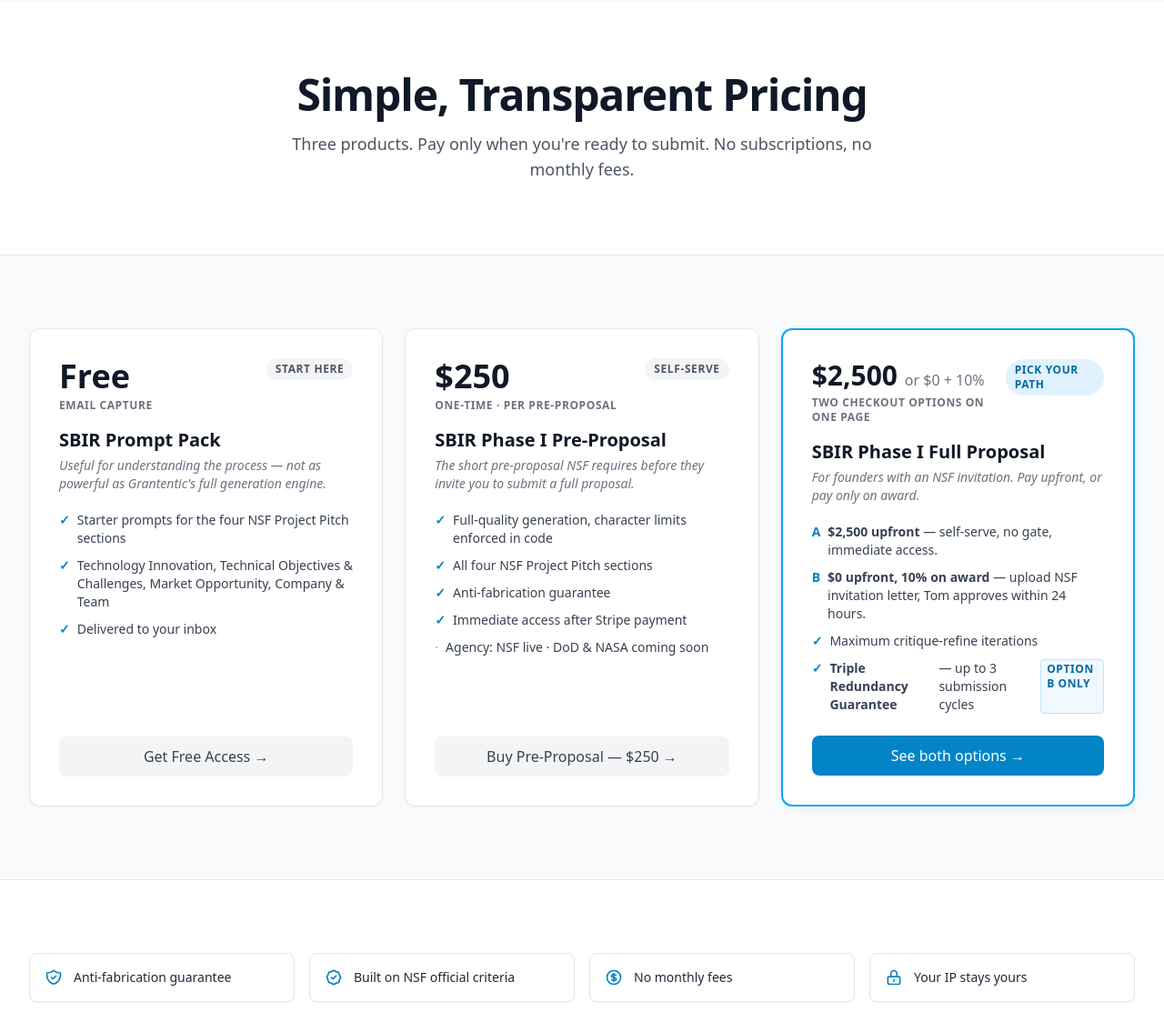
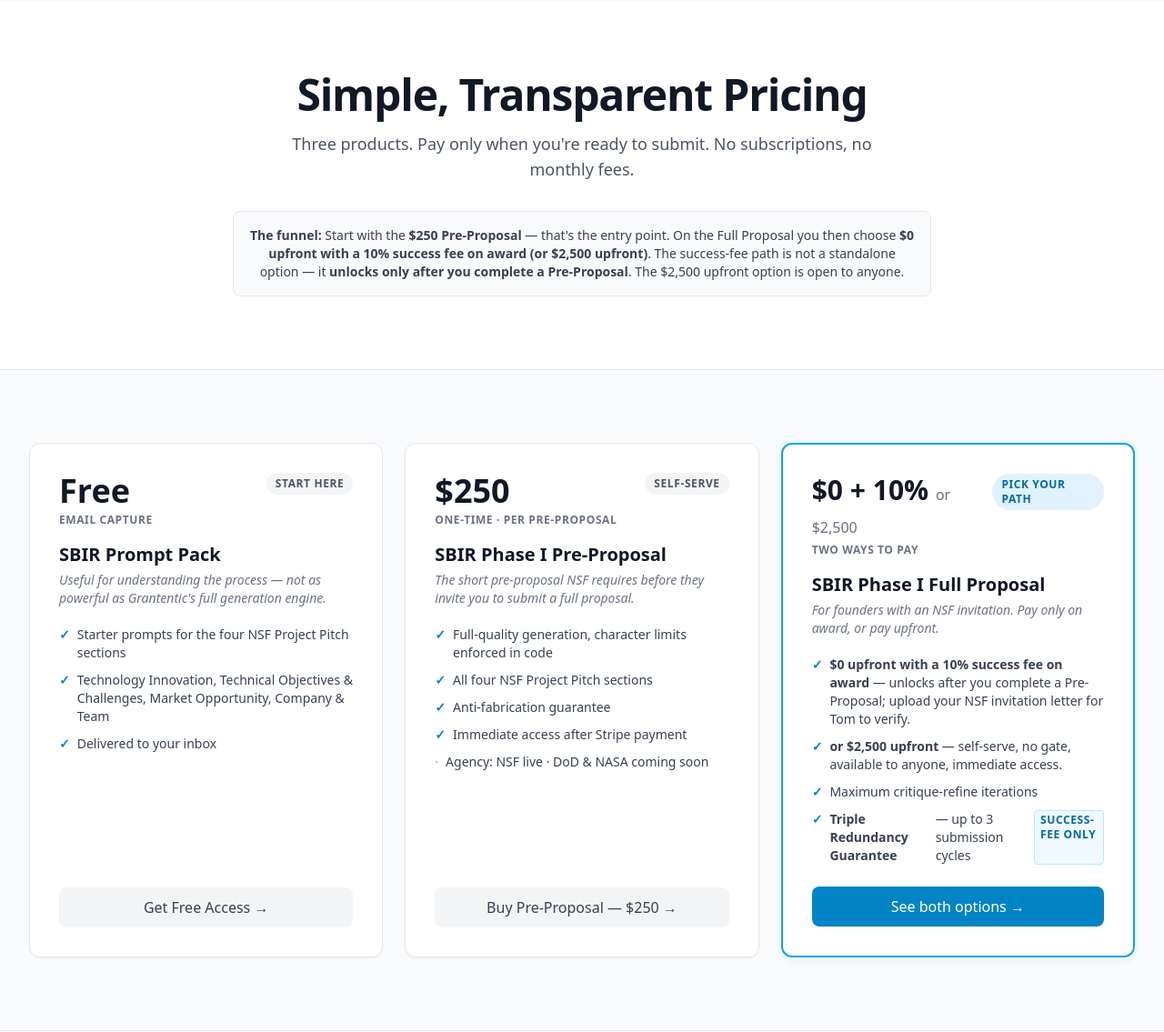
Before and after one commit to tommytoyou/grantentic, a FastAPI app: page /pricing in a window 1280 px wide. Shown: the part 65-1200 px from the top of the page at 91% size. Run offline with FastAPI, Linux system fonts and the light colour scheme; some libraries are stand-ins or nearby versions.

Commit message:
feat: funnel pricing — success fee gated behind pre-proposal

```diff
--- a/src/database.py
+++ b/src/database.py
@@ -223,6 +223,16 @@ def get_credits(user_id: str) -> dict:
     }
 
 
+def has_completed_pre_proposal(user_id: Optional[str]) -> bool:
+    """True if the user has a Pre-Proposal on record. A Pre-Proposal purchase
+    grants a pre_proposal credit that is never decremented, so this stays true
+    once the customer has entered the funnel. Gates the $0-upfront success-fee
+    path on the Full Proposal — that option only unlocks after a Pre-Proposal."""
+    if not user_id:
+        return False
+    return get_credits(user_id).get("pre_proposal_credits", 0) > 0
+
+
 # ============================================================================
 # PENDING APPROVALS (Full Proposal — Option B success-fee queue)
 # ============================================================================
--- a/templates/full_proposal_pending.html
+++ b/templates/full_proposal_pending.html
@@ -8,7 +8,7 @@
         <div class="inline-flex items-center justify-center w-16 h-16 rounded-full bg-primary-50 border-2 border-primary-200 text-primary-600 text-3xl mb-6">✓</div>
         <h1 class="text-4xl font-bold text-gray-900 tracking-tight">Application received</h1>
         <p class="mt-4 text-lg text-gray-600 max-w-xl mx-auto">
-            Tom Erickson will review your NSF invitation letter and respond within 24 hours at
+            Tom Erickson will review your NSF invitation letter and respond at
             <span class="font-mono text-sm bg-gray-100 border border-gray-200 rounded px-2 py-0.5 text-gray-800">{{ contact_email }}</span>.
         </p>
         <p class="mt-2 text-sm text-gray-500">Reference: <span class="font-mono">{{ approval_id }}</span></p>
--- a/templates/pricing.html
+++ b/templates/pricing.html
@@ -1,7 +1,7 @@
 {% extends "marketing_base.html" %}
 
 {% block title %}Pricing — Grantentic{% endblock %}
-{% block description %}Three products for SBIR Phase I founders: a free Prompt Pack, a $250 Pre-Proposal generator, and a Full Proposal generator at $2,500 upfront or $0 + 10% on award (success-fee with Triple Redundancy Guarantee).{% endblock %}
+{% block description %}Three products for SBIR Phase I founders: a free Prompt Pack, a $250 Pre-Proposal generator (the entry point), and a Full Proposal generator at $0 upfront with a 10% success fee on award (or $2,500 upfront). The success-fee path unlocks after you complete a Pre-Proposal.{% endblock %}
 
 {% block content %}
 
@@ -12,6 +12,13 @@
         <p class="mt-4 text-lg text-gray-600 max-w-2xl mx-auto">
             Three products. Pay only when you're ready to submit. No subscriptions, no monthly fees.
         </p>
+
+        <!-- Funnel made explicit -->
+        <div class="mt-8 max-w-3xl mx-auto rounded-lg border border-gray-200 bg-gray-50 p-4">
+            <p class="text-sm text-gray-700">
+                <b>The funnel:</b> Start with the <b>$250 Pre-Proposal</b> — that's the entry point. On the Full Proposal you then choose <b>$0 upfront with a 10% success fee on award (or $2,500 upfront)</b>. The success-fee path is not a standalone option — it <b>unlocks only after you complete a Pre-Proposal</b>. The $2,500 upfront option is open to anyone.
+            </p>
+        </div>
     </div>
 </section>
 
@@ -65,22 +72,22 @@
                 </a>
             </div>
 
-            <!-- 3. SBIR Phase I Full Proposal — $2,500 or $0 + 10% (featured) -->
+            <!-- 3. SBIR Phase I Full Proposal — $0 + 10% (gated) or $2,500 (featured) -->
             <div class="bg-white rounded-xl shadow-md border-2 border-primary-500 p-8 flex flex-col ring-4 ring-primary-50">
                 <div class="flex items-start justify-between mb-4">
                     <div>
-                        <div class="text-3xl font-bold text-gray-900">$2,500 <span class="text-base font-medium text-gray-500">or $0 + 10%</span></div>
-                        <div class="text-xs font-semibold text-gray-500 uppercase tracking-wider mt-1">Two checkout options on one page</div>
+                        <div class="text-3xl font-bold text-gray-900">$0 + 10% <span class="text-base font-medium text-gray-500">or $2,500</span></div>
+                        <div class="text-xs font-semibold text-gray-500 uppercase tracking-wider mt-1">Two ways to pay</div>
                     </div>
                     <span class="text-xs font-semibold uppercase tracking-wider px-2.5 py-1 rounded-full bg-primary-100 text-primary-700">Pick your path</span>
                 </div>
                 <h3 class="text-xl font-bold text-gray-900 mb-1">SBIR Phase I Full Proposal</h3>
-                <p class="text-sm text-gray-500 italic mb-5">For founders with an NSF invitation. Pay upfront, or pay only on award.</p>
+                <p class="text-sm text-gray-500 italic mb-5">For founders with an NSF invitation. Pay only on award, or pay upfront.</p>
                 <ul class="space-y-2.5 text-sm text-gray-700 mb-6 flex-grow">
-                    <li class="flex gap-2"><span class="text-primary-600 font-bold">A</span> <span><b>$2,500 upfront</b> — self-serve, no gate, immediate access.</span></li>
-                    <li class="flex gap-2"><span class="text-primary-600 font-bold">B</span> <span><b>$0 upfront, 10% on award</b> — upload NSF invitation letter, Tom approves within 24 hours.</span></li>
+                    <li class="flex gap-2"><span class="text-primary-600 font-bold">✓</span> <span><b>$0 upfront with a 10% success fee on award</b> — unlocks after you complete a Pre-Proposal; upload your NSF invitation letter for Tom to verify.</span></li>
+                    <li class="flex gap-2"><span class="text-primary-600 font-bold">✓</span> <span><b>or $2,500 upfront</b> — self-serve, no gate, available to anyone, immediate access.</span></li>
                     <li class="flex gap-2"><span class="text-primary-600 font-bold">✓</span> Maximum critique-refine iterations</li>
-                    <li class="flex gap-2"><span class="text-primary-600 font-bold">✓</span> <b>Triple Redundancy Guarantee</b> — up to 3 submission cycles <span class="text-xs uppercase tracking-wider font-semibold text-primary-700 bg-primary-50 border border-primary-200 rounded px-1.5 py-0.5 ml-1">Option B only</span></li>
+                    <li class="flex gap-2"><span class="text-primary-600 font-bold">✓</span> <b>Triple Redundancy Guarantee</b> — up to 3 submission cycles <span class="text-xs uppercase tracking-wider font-semibold text-primary-700 bg-primary-50 border border-primary-200 rounded px-1.5 py-0.5 ml-1">Success-fee only</span></li>
                 </ul>
                 <a href="/products/phase-i-full-proposal" class="block w-full text-center px-4 py-2.5 bg-primary-600 hover:bg-primary-700 text-white font-medium rounded-lg transition-colors">
                     See both options →
@@ -134,13 +141,13 @@
         <div class="space-y-3">
             {% set faqs = [
                 ('What is the difference between the Pre-Proposal and the Full Proposal?',
-                 'The SBIR Phase I Pre-Proposal is the short pre-proposal you submit first to NSF SBIR/STTR. If NSF likes it, they invite you to submit a Full Proposal. The Pre-Proposal product ($250) generates the Pre-Proposal. The Full Proposal product generates the longer, post-invitation submission and is offered at $2,500 upfront (Option A) or $0 upfront with a 10% success fee on award (Option B).'),
-                ('How does Option B (success-fee) work?',
-                 'You upload your official NSF invitation letter (PDF). Tom Erickson reviews and approves or declines within 24 hours. If approved, you can immediately generate your Full Proposal with no upfront payment. If NSF awards you a Phase I grant, you owe Grantentic 10% of the awarded amount, invoiced manually after the award notification. If you are not awarded, you owe nothing.'),
+                 'The SBIR Phase I Pre-Proposal is the short pre-proposal you submit first to NSF SBIR/STTR — it is the entry point to Grantentic ($250). If NSF likes it, they invite you to submit a Full Proposal. The Full Proposal product generates the longer, post-invitation submission and is offered at $0 upfront with a 10% success fee on award (or $2,500 upfront).'),
+                ('How does the $0-upfront success-fee path work, and how do I unlock it?',
+                 'The success-fee path is not a standalone option — it unlocks only after you complete a Pre-Proposal. Once you have a Pre-Proposal on record, you upload your official NSF invitation letter (PDF) and Tom Erickson verifies it. If approved, you generate your Full Proposal with no upfront payment. If NSF awards you a Phase I grant, you owe Grantentic 10% of the awarded amount, invoiced manually after the award notification. If you are not awarded, you owe nothing.'),
                 ('What is the Triple Redundancy Guarantee?',
-                 'Triple Redundancy is exclusive to Option B (success-fee). If your first submission isn\'t funded, you get up to two additional generation cycles to resubmit — three total — at no extra cost. It does not apply to Option A or to the Pre-Proposal product.'),
-                ('Can I buy the Full Proposal Generator without an NSF invitation?',
-                 'Yes — Option A ($2,500 upfront) has no gate. You can pay and start generating immediately. Option B requires an NSF invitation letter because Tom needs to verify it before approving the success-fee track.'),
+                 'Triple Redundancy is exclusive to the success-fee path. If your first submission isn\'t funded, you get up to two additional generation cycles to resubmit — three total — at no extra cost. It does not apply to the $2,500 upfront option or to the Pre-Proposal product.'),
+                ('Can I buy the Full Proposal without a Pre-Proposal or an NSF invitation?',
+                 'Yes — the $2,500 upfront option is open to anyone, with no gate: pay and start generating immediately. The $0-upfront success-fee path is different. It unlocks only after you complete a Pre-Proposal, and it also requires your NSF invitation letter so Tom can verify it before approving the success-fee track.'),
                 ('Does this work for DoD and NASA, not just NSF?',
                  'NSF is live today. DoD and NASA are coming soon. The agency selector on the dashboard already shows DoD and NASA so you can see what\'s on the roadmap.'),
                 ('What happens if a section exceeds the character limit?',
--- a/webapp.py
+++ b/webapp.py
@@ -68,6 +68,7 @@ from src.database import (
     StorageBucketMissingError,
     grant_credits,
     get_credits,
+    has_completed_pre_proposal,
 )
 from src.auth import hash_password
 from src.agency_loader import load_agency_requirements
@@ -1037,9 +1038,17 @@ async def checkout_full_proposal_success_fee(
     contact_email: str = Form(...),
     terms_accepted: str = Form(""),
 ):
-    """SBIR Phase I Full Proposal — Option B, $0 upfront + 10% success fee.
+    """SBIR Phase I Full Proposal — $0 upfront + 10% success fee path.
+    Only unlocks after the customer has a completed Pre-Proposal on record.
     Captures invitation letter (Supabase Storage) and queues for Tom's review."""
     require_launched_or_503(request)
+
+    # Funnel gate: the $0-upfront success-fee path is not standalone — it is
+    # unlocked only after the customer completes a Pre-Proposal. Block and send
+    # them to buy the Pre-Proposal first. ($2,500 upfront stays open to anyone.)
+    if not has_completed_pre_proposal(request.session.get("user_id")):
+        return RedirectResponse(url="/products/phase-i-pre-proposal?gated=success_fee", status_code=303)
+
     if terms_accepted != "on":
         raise HTTPException(status_code=400, detail="You must accept the success-fee terms.")
 
@@ -1289,6 +1298,8 @@ async def product_phase_i_pre_proposal(request: Request):
     return templates.TemplateResponse(request, "products/phase_i_pre_proposal.html", {
         "user": get_current_user(request),
         "product": Config.PRODUCTS["pre_proposal"],
+        # Set when a user is bounced here after trying the gated success-fee path.
+        "gated": request.query_params.get("gated") == "success_fee",
     })
 
 
@@ -1300,6 +1311,9 @@ async def product_phase_i_full_proposal(request: Request):
         "user": get_current_user(request),
         "upfront": Config.PRODUCTS["full_proposal_upfront"],
         "success_fee": Config.PRODUCTS["full_proposal_success_fee"],
+        # The $0-upfront success-fee path only unlocks once the customer has a
+        # completed Pre-Proposal on record; otherwise we show a locked state.
+        "has_pre_proposal": has_completed_pre_proposal(request.session.get("user_id")),
     })
 
 
```
Also changed, not shown: scripts/_analyze_abstracts.py (added, +133 -0 lines), templates/coming_soon.html (+5 -5 lines), templates/landing.html (+5 -5 lines), templates/products/phase_i_full_proposal.html (+55 -35 lines), templates/products/phase_i_pre_proposal.html (+13 -2 lines), 1 other file.
